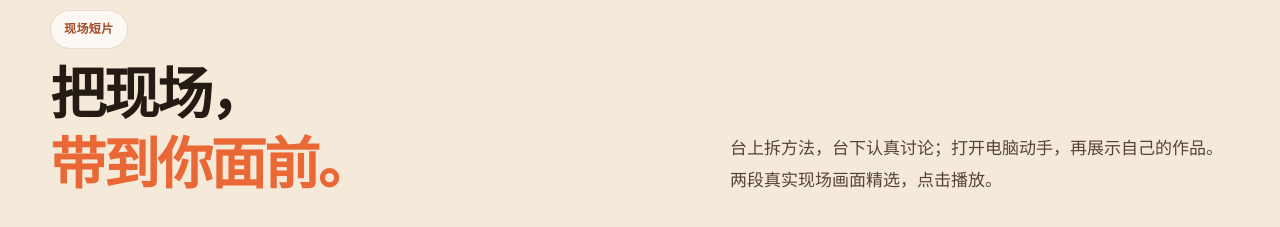
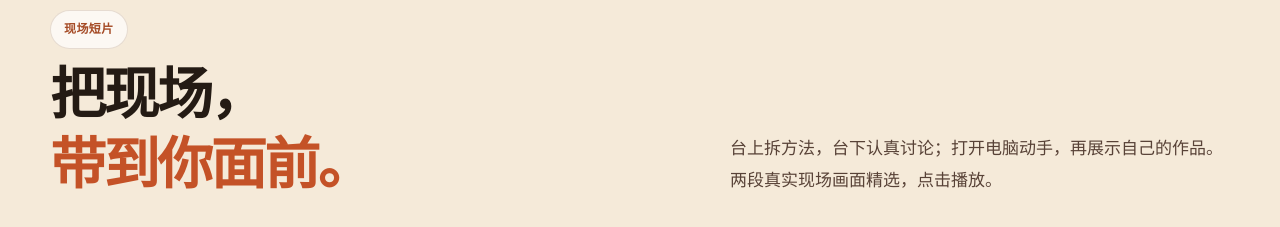
Before and after one commit to ai-wavemakers/2023, a plain HTML site: page index.html in a window 1280 px wide. Shown: the part 5920-6147 px from the top of the page. Drawn offline with Linux system fonts and the light colour scheme.

Commit message:
Improve contrast for the field film heading

```diff
--- a/index.html
+++ b/index.html
@@ -103,6 +103,7 @@ img[src$="ep3-workshop.jpg"]{object-position:50% 35%}
 .film-player video{aspect-ratio:3/4;object-fit:cover;object-position:50% 80%}
 .film-player video:fullscreen{width:100vw;height:100vh;aspect-ratio:auto;object-fit:contain}
 .film-player video:-webkit-full-screen{width:100vw;height:100vh;object-fit:contain}
+.films .section-title span{color:#c45227}
 </style>
 </head>
 <body id="top">
```
